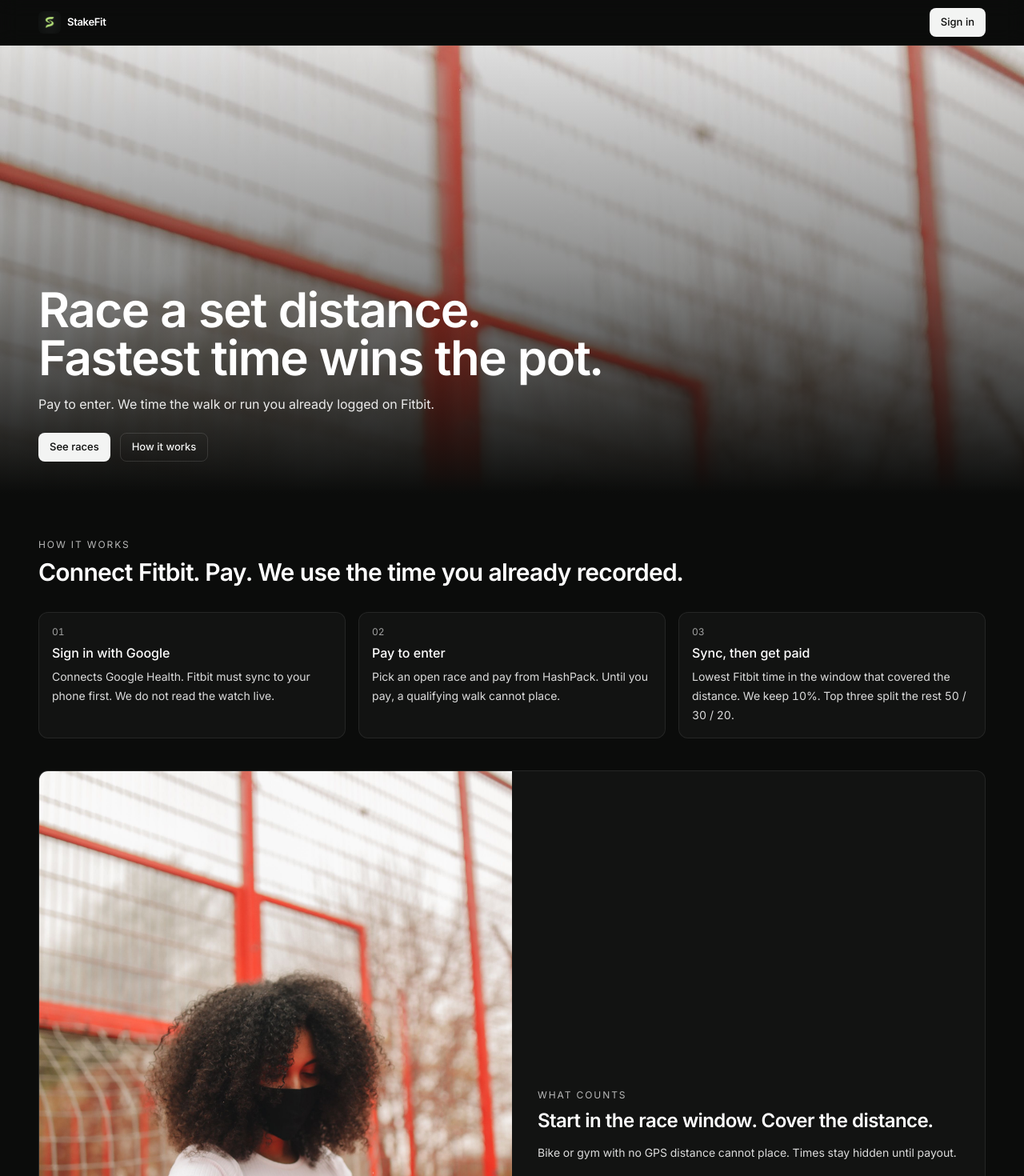
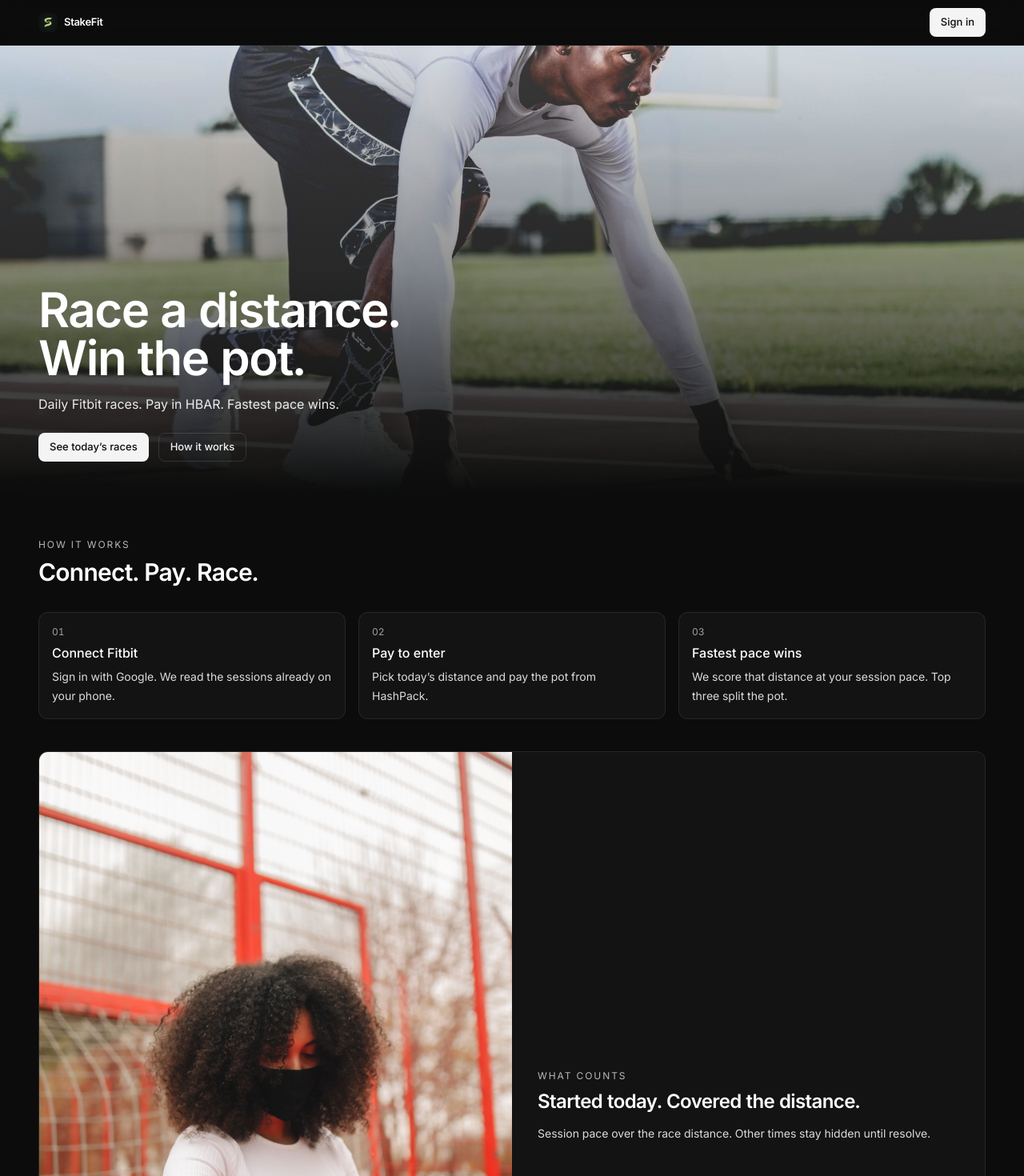
Before and after one commit to dhananjaypai08/StakeFit, a Next.js app in the folder apps/web/: page / in a window 1280 px wide. Shown: the top 1470 px of the page at 80% size. Built offline with nearby package versions, Linux system fonts and the light colour scheme; no server answers.

Commit message:
fix: revamp integration for hedera

```diff
--- a/apps/web/app/layout.tsx
+++ b/apps/web/app/layout.tsx
@@ -20,7 +20,7 @@ const roboto = Roboto({
 
 export const metadata: Metadata = {
   title: "StakeFit",
-  description: "Race a set distance. Fitbit time from Google Health. HBAR entry on Hedera.",
+  description: "Daily Fitbit races. Pay in HBAR. Fastest pace wins the pot.",
   icons: {
     icon: [
       { url: "/favicon.svg", type: "image/svg+xml" },
--- a/apps/web/app/markets/[id]/page.tsx
+++ b/apps/web/app/markets/[id]/page.tsx
@@ -149,7 +149,7 @@ export default function MarketPage() {
     setError("");
     try {
       if (view?.partners?.world?.selfieRequired && !view.partners.world.verified && !user?.worldVerified) {
-        throw new Error("Complete Selfie Check first. It is the fairness check before a run ID mints.");
+        throw new Error("Complete Selfie Check first.");
       }
       await api(`/markets/${params.id}/certificate`, { method: "POST" });
       await load();
@@ -198,7 +198,7 @@ export default function MarketPage() {
       ? [
           {
             title: "Selfie Check",
-            body: selfieDone ? undefined : "Confirm a live person, then claim and mint.",
+            body: selfieDone ? undefined : "A live check before you claim.",
             state: selfieDone ? "done" : "active",
             extra: (
               <SelfieCheck
@@ -231,7 +231,7 @@ export default function MarketPage() {
       : []),
     {
       title: "Mint run card",
-      body: view.certificate ? `Serial ${view.certificate.serial}` : "Soulbound run NFT for this time.",
+      body: view.certificate ? `Serial ${view.certificate.serial}` : "A soulbound NFT for this time.",
       state: !selfieDone && selfieNeeded ? "locked" : view.certificate ? "done" : "active",
       action:
         view.certificate || (!selfieDone && selfieNeeded)
@@ -247,7 +247,7 @@ export default function MarketPage() {
 
   return (
     <main>
-      <PageHero src={PHOTOS.start} alt="" focus="50% 62%" eyebrow="Race" title={view.label}>
+      <PageHero src={PHOTOS.hero} alt="" focus="50% 58%" eyebrow={view.status === "resolved" ? "Resolved" : "Open"} title={view.label}>
         {view.yours?.timeMs != null ? (
           <>
             <p className="mt-3 text-4xl font-semibold tabular-nums tracking-tight text-white">
--- a/apps/web/app/page.tsx
+++ b/apps/web/app/page.tsx
@@ -4,18 +4,18 @@ import { PHOTOS } from "../lib/photos";
 const STEPS = [
   {
     n: "01",
-    title: "Sign in with Google",
-    body: "Connects Google Health. Fitbit must sync to your phone first. We do not read the watch live.",
+    title: "Connect Fitbit",
+    body: "Sign in with Google. We read the sessions already on your phone.",
   },
   {
     n: "02",
     title: "Pay to enter",
-    body: "Pick an open race and pay from HashPack. Until you pay, a qualifying walk cannot place.",
+    body: "Pick today’s distance and pay the pot from HashPack.",
   },
   {
     n: "03",
-    title: "Sync, then get paid",
-    body: "Lowest Fitbit time in the window that covered the distance. We keep 10%. Top three split the rest 50 / 30 / 20.",
+    title: "Fastest pace wins",
+    body: "We score that distance at your session pace. Top three split the pot.",
   },
 ];
 
@@ -26,22 +26,22 @@ export default function HomePage() {
         <div className="relative h-[70vh] min-h-[22rem] w-full max-h-[36rem]">
           <img
             src={PHOTOS.hero}
-            alt="Athlete in starting position on a running track"
-            className="absolute inset-0 h-full w-full object-cover object-top"
+            alt=""
+            className="absolute inset-0 h-full w-full object-cover object-[center_58%]"
           />
           <div className="absolute inset-0 bg-gradient-to-t from-ink-950 via-ink-950/45 to-black/10" />
           <div className="page-x relative flex h-full flex-col justify-end pb-10 pt-8">
             <h1 className="text-4xl font-semibold leading-[1.08] tracking-tight text-white md:text-6xl">
-              Race a set distance.
+              Race a distance.
               <br />
-              Fastest time wins the pot.
+              Win the pot.
             </h1>
             <p className="mt-4 text-base text-white/90">
-              Pay to enter. We time the walk or run you already logged on Fitbit.
+              Daily Fitbit races. Pay in HBAR. Fastest pace wins.
             </p>
             <div className="mt-6 flex flex-wrap gap-3">
               <Link className="action action-primary h-11 px-5" href="/app">
-                See races
+                See today’s races
               </Link>
               <a className="action action-quiet h-11 px-5" href="#how">
                 How it works
@@ -54,7 +54,7 @@ export default function HomePage() {
       <section id="how" className="page-x w-full py-12 md:py-14">
         <p className="text-xs uppercase tracking-[0.16em] text-white/70">How it works</p>
         <h2 className="mt-2 text-2xl font-semibold tracking-tight text-white md:text-3xl">
-          Connect Fitbit. Pay. We use the time you already recorded.
+          Connect. Pay. Race.
         </h2>
         <ol className="mt-8 grid w-full gap-4 md:grid-cols-3">
           {STEPS.map((step) => (
@@ -69,16 +69,16 @@ export default function HomePage() {
         <div className="mt-10 grid w-full items-stretch overflow-hidden rounded-xl border border-white/[0.08] bg-ink-900 md:grid-cols-2">
           <img
             src={PHOTOS.fitbit}
-            alt="Athlete checking a Fitbit"
+            alt=""
             className="h-56 w-full object-cover object-[center_42%] md:h-full"
           />
           <div className="flex flex-col justify-center px-5 py-6 sm:px-8">
             <p className="text-xs uppercase tracking-[0.16em] text-white/70">What counts</p>
             <h2 className="mt-2 text-xl font-semibold tracking-tight text-white md:text-2xl">
-              Start in the race window. Cover the distance.
+              Started today. Covered the distance.
             </h2>
             <p className="mt-3 text-sm leading-6 text-white/85">
-              Bike or gym with no GPS distance cannot place. Times stay hidden until payout.
+              Session pace over the race distance. Other times stay hidden until resolve.
             </p>
           </div>
         </div>
@@ -87,7 +87,7 @@ export default function HomePage() {
       <footer className="page-x w-full border-t border-white/[0.06] py-6 text-xs text-white/50">
         <div className="flex flex-wrap items-center justify-between gap-3">
           <p>StakeFit</p>
-          <p>Fitbit via Google Health API.</p>
+          <p>Daily Fitbit races on Hedera.</p>
         </div>
       </footer>
     </div>
--- a/apps/web/app/shell.tsx
+++ b/apps/web/app/shell.tsx
@@ -29,7 +29,7 @@ export function Shell({ children }: { children: React.ReactNode }) {
         <div className="page-x flex h-14 w-full items-center justify-between">
           <div className="flex items-center gap-6">
             <Link href="/" className="flex items-center gap-2 text-[13px] font-semibold tracking-tight text-white">
-              <img src="/logo.png" alt="" className="h-7 w-7 rounded-md" />
+              <img src="/logo.png" alt="" className="h-6 w-6 rounded-md" />
               StakeFit
             </Link>
             {user?.connected ? (
--- a/apps/web/components/PartnerStrip.tsx
+++ b/apps/web/components/PartnerStrip.tsx
@@ -7,7 +7,6 @@ interface Partners {
 
 export function PartnerStrip({
   partners,
-  graphIntel,
   graphSource,
 }: {
   partners?: Partners;
@@ -18,33 +17,25 @@ export function PartnerStrip({
   const items = [
     {
       name: "Hedera",
-      detail: hedera?.payTo
-        ? `x402 HBAR to ${hedera.payTo}${hedera.hcsTopic ? " · HCS" : ""}${hedera.htsToken ? " · HTS run ID" : ""}`
-        : hedera?.x402
-          ? "x402 HBAR from HashPack"
-          : "Connect HashPack to pay",
+      detail: hedera?.x402 || hedera?.payTo ? "Entry and payout in HBAR" : "Pay from HashPack",
     },
     {
       name: "Chainlink",
-      detail: partners?.chainlink?.confidentialScore
-        ? `CRE holds Health tokens in the TEE. Only the time leaves${partners.chainlink.vrf ? " · VRF ties" : ""}`
-        : "CRE holds credentials in the TEE",
+      detail: "Time scored privately",
     },
     {
       name: "The Graph",
-      detail: graphIntel || (partners?.graph?.live ? "Live subgraph" : "Local board until Studio answers"),
+      detail: partners?.graph?.live ? "Race ledger index" : "Board from the live ledger",
     },
     {
       name: "World",
-      detail: partners?.world?.verified
-        ? "Selfie Check verified"
-        : "Selfie Check before the run card",
+      detail: partners?.world?.verified ? "Selfie verified" : "Selfie before you claim",
     },
   ];
 
   return (
     <section className="page-x w-full pb-8">
-      <p className="text-xs uppercase tracking-[0.16em] text-zinc-500">Partners on this race</p>
+      <p className="text-xs uppercase tracking-[0.16em] text-zinc-500">Partners</p>
       <div className="mt-3 grid gap-3 sm:grid-cols-2 lg:grid-cols-4">
         {items.map((item) => (
           <div key={item.name} className="rounded-xl border border-white/[0.08] bg-ink-900 px-4 py-3">
--- a/apps/web/components/SignIn.tsx
+++ b/apps/web/components/SignIn.tsx
@@ -14,19 +14,19 @@ export function SignIn() {
       <img
         src={PHOTOS.hero}
         alt="Athlete in starting position on a running track"
-        className="absolute inset-0 h-full w-full object-cover object-top"
+        className="absolute inset-0 h-full w-full object-cover object-[center_58%]"
       />
       <div className="absolute inset-0 bg-gradient-to-t from-ink-950 via-ink-950/60 to-black/25" />
       <div className="page-x relative flex min-h-[calc(100vh-3.5rem)] flex-col justify-end pb-12 pt-8">
         <h1 className="text-4xl font-semibold leading-[1.1] tracking-tight text-white md:text-5xl">
-          Sign in to see races
+          Connect Fitbit to race
         </h1>
         <p className="mt-3 text-base text-white/90">
-          Connect Google Health so we can read the Fitbit sessions already on your phone.
+          Google Health reads the sessions already on your phone.
         </p>
         {blocked ? (
           <div className="mt-6 max-w-md rounded-lg border border-amber-200/30 bg-amber-950/40 p-3 text-sm text-amber-50">
-            This Google Cloud project is in Testing. Add your Gmail under Audience, Test users, then try again.
+            Google blocked this sign-in. Ask the host to add your account, then try again.
           </div>
         ) : null}
         <div className="mt-8 max-w-sm">
--- a/apps/web/lib/photos.ts
+++ b/apps/web/lib/photos.ts
@@ -1,7 +1,7 @@
 export const PHOTOS = {
-  hero: "/photos/hero.jpg?v=6",
-  track: "/photos/track.jpg?v=6",
-  runner: "/photos/runner.jpg?v=6",
-  fitbit: "/photos/hero.jpg?v=6",
-  start: "/photos/start.jpg?v=6",
+  hero: "/photos/track.jpg?v=7",
+  track: "/photos/track.jpg?v=7",
+  runner: "/photos/runner.jpg?v=7",
+  fitbit: "/photos/hero.jpg?v=7",
+  start: "/photos/start.jpg?v=7",
 } as const;
```
Also changed, not shown: apps/web/app/app/page.tsx (+11 -13 lines), 1 other file (tests, documents, lock files or other folders).
